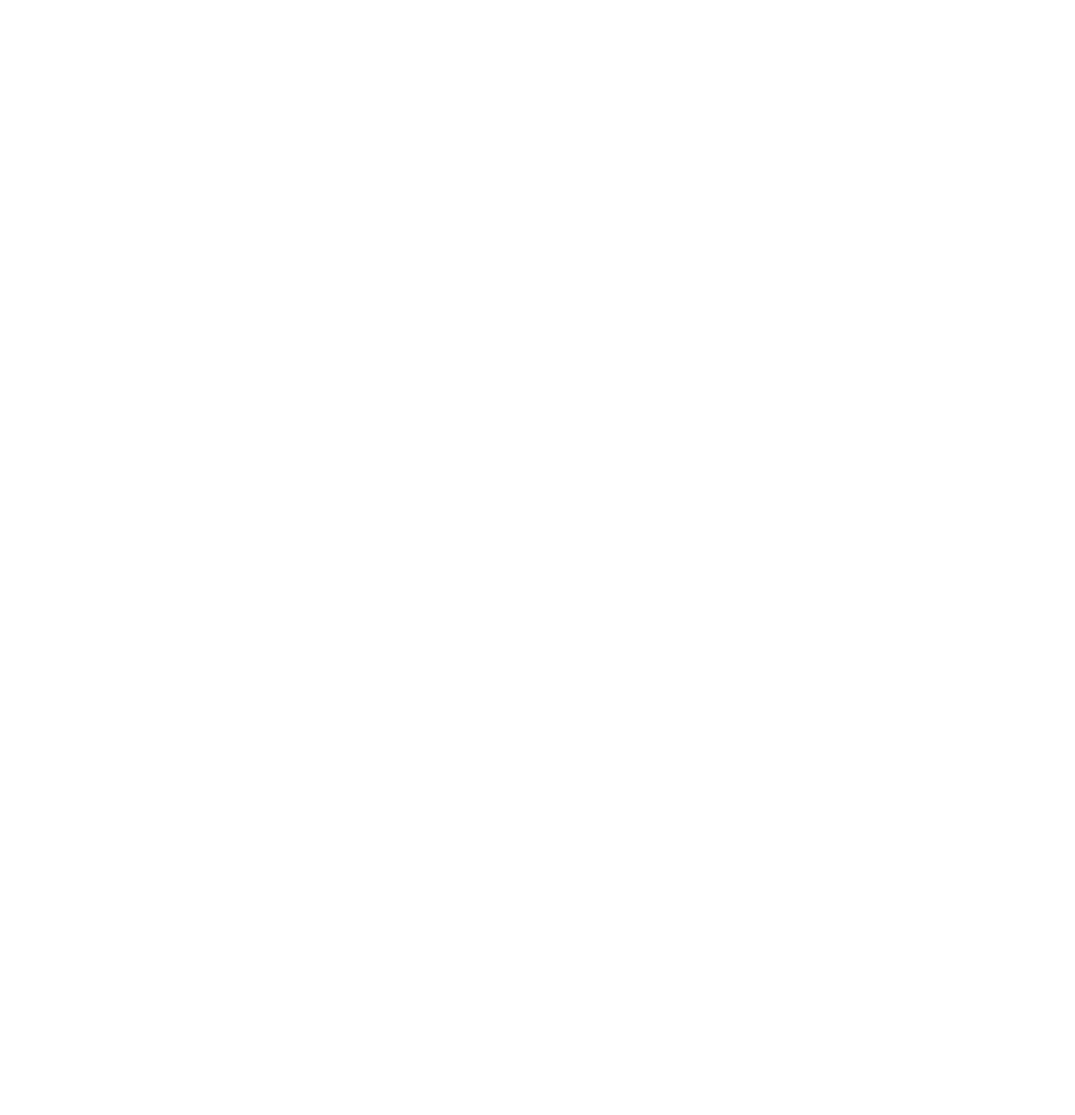
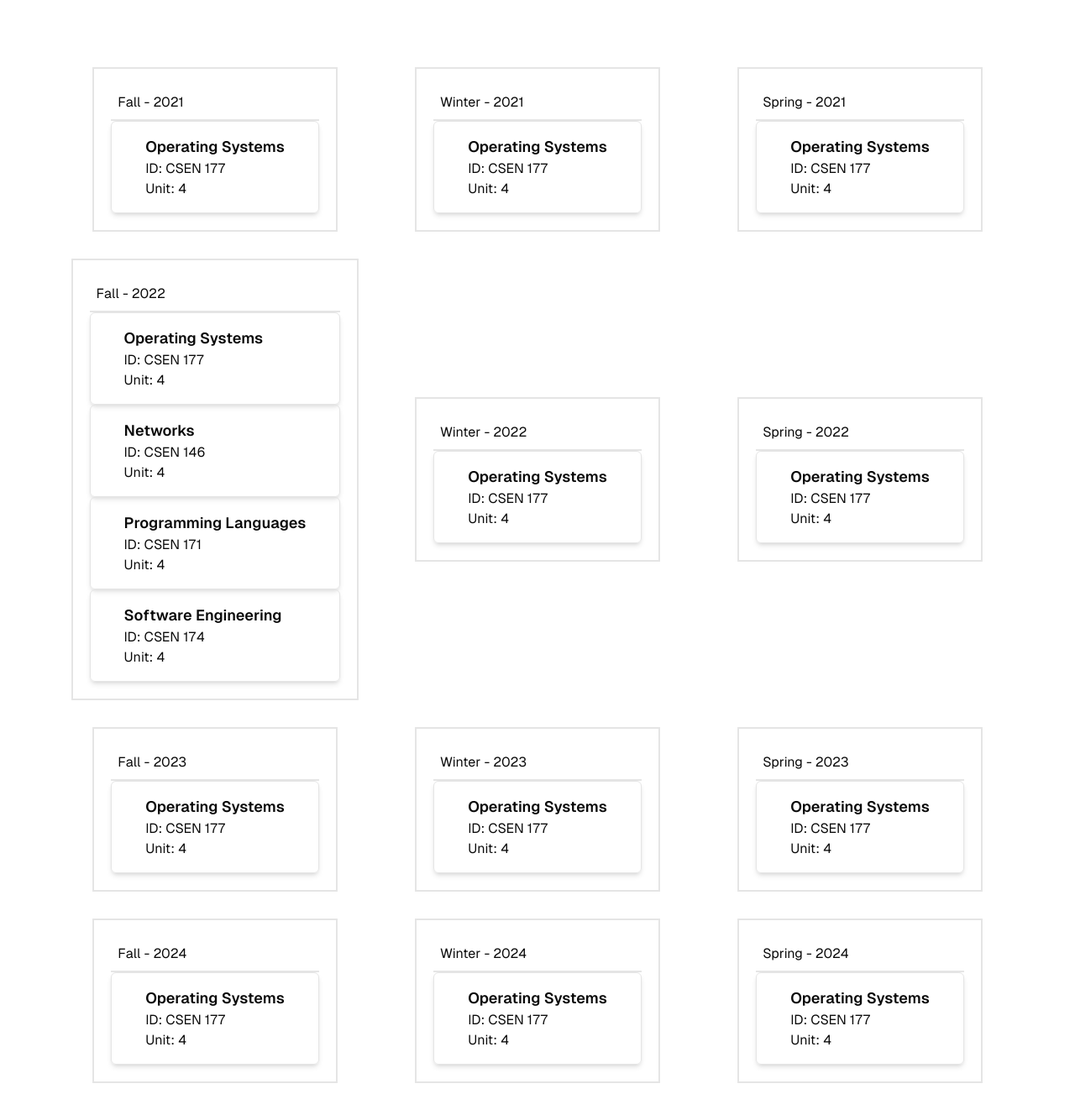
Before and after one commit to CSEN-SCU/SCU-Course-Planner, a Next.js app: page / in a window 1280 px wide. Shown: the top 1328 px of the page at 84% size. Before the commit the page ends 800 px from the top, so only its background shows below. Built offline with nearby package versions, Linux system fonts and the light colour scheme.

Commit message:
Added new component, created main planning page (#5)

```diff
--- a/src/app/page.tsx
+++ b/src/app/page.tsx
@@ -1,8 +1,61 @@
-
+import Course from "@/components/course";
+import Quarter from "@/components/Quarter";
 
 export default function Home() {
   return (
-    <div className="grid grid-rows-[20px_1fr_20px] items-center justify-items-center min-h-screen p-8 pb-20 gap-16 sm:p-20 font-[family-name:var(--font-geist-sans)]">
+    <div className="grid grid-cols-3 items-center justify-items-center min-h-screen p-8 pb-10 gap-8 sm:p-20 font-[family-name:var(--font-geist-sans)]">
+      <div className="border-2 #000 p-5">
+        <Quarter quarterSeason={"Fall"} year={"2021"}></Quarter>
+        <Course courseName={"Operating Systems"} id={"CSEN 177"} unit={"4"} />
+      </div>
+      <div className="border-2 #000 p-5">
+        <Quarter quarterSeason={"Winter"} year={"2021"}></Quarter>
+        <Course courseName={"Operating Systems"} id={"CSEN 177"} unit={"4"} />
+      </div>
+      <div className="border-2 #000 p-5">
+        <Quarter quarterSeason={"Spring"} year={"2021"}></Quarter>
+        <Course courseName={"Operating Systems"} id={"CSEN 177"} unit={"4"} />
+      </div>
+      <div className="border-2 #000 p-5">
+        <Quarter quarterSeason={"Fall"} year={"2022"}></Quarter>
+        <Course courseName={"Operating Systems"} id={"CSEN 177"} unit={"4"} />
+        <Course courseName={"Networks"} id={"CSEN 146"} unit={"4"} />
+        <Course courseName={"Programming Languages"} id={"CSEN 171"} unit={"4"} />
+        <Course courseName={"Software Engineering"} id={"CSEN 174"} unit={"4"} />
+
+      </div>
+      <div className="border-2 #000 p-5">
+        <Quarter quarterSeason={"Winter"} year={"2022"}></Quarter>
+        <Course courseName={"Operating Systems"} id={"CSEN 177"} unit={"4"} />
+      </div>
+      <div className="border-2 #000 p-5">
+        <Quarter quarterSeason={"Spring"} year={"2022"}></Quarter>
+        <Course courseName={"Operating Systems"} id={"CSEN 177"} unit={"4"} />
+      </div>
+      <div className="border-2 #000 p-5">
+        <Quarter quarterSeason={"Fall"} year={"2023"}></Quarter>
+        <Course courseName={"Operating Systems"} id={"CSEN 177"} unit={"4"} />
+      </div>
+      <div className="border-2 #000 p-5">
+        <Quarter quarterSeason={"Winter"} year={"2023"}></Quarter>
+        <Course courseName={"Operating Systems"} id={"CSEN 177"} unit={"4"} />
+      </div>
+      <div className="border-2 #000 p-5">
+        <Quarter quarterSeason={"Spring"} year={"2023"}></Quarter>
+        <Course courseName={"Operating Systems"} id={"CSEN 177"} unit={"4"} />
+      </div>
+      <div className="border-2 #000 p-5">
+        <Quarter quarterSeason={"Fall"} year={"2024"}></Quarter>
+        <Course courseName={"Operating Systems"} id={"CSEN 177"} unit={"4"} />
+      </div>
+      <div className="border-2 #000 p-5">
+        <Quarter quarterSeason={"Winter"} year={"2024"}></Quarter>
+        <Course courseName={"Operating Systems"} id={"CSEN 177"} unit={"4"} />
+      </div>
+      <div className="border-2 #000 p-5">
+        <Quarter quarterSeason={"Spring"} year={"2024"}></Quarter>
+        <Course courseName={"Operating Systems"} id={"CSEN 177"} unit={"4"} />
+      </div>
     </div>
   );
 }
--- /dev/null
+++ b/src/components/Quarter.tsx
@@ -0,0 +1,16 @@
+import React from "react";
+
+interface QuarterProps {
+  quarterSeason: string;
+  year: string;
+}
+
+const Quarter: React.FC<QuarterProps> = ({ quarterSeason, year }) => {
+  return (
+    <div className="border-b-2 #000 p-2">
+      <p>{quarterSeason} - {year}</p>
+    </div>
+  );
+};
+
+export default Quarter
--- a/src/components/course.tsx
+++ b/src/components/course.tsx
@@ -8,7 +8,7 @@
 
 const Course: React.FC<CourseProps> = ({ courseName, id, unit }) => {
   return (
-    <div className="border p-4 rounded-md shadow-md">
+    <div className="border p-4 rounded-md shadow-md px-10">
       <h2 className="text-lg font-semibold">{courseName}</h2>
       <p>ID: {id}</p>
       <p>Unit: {unit}</p>
```
